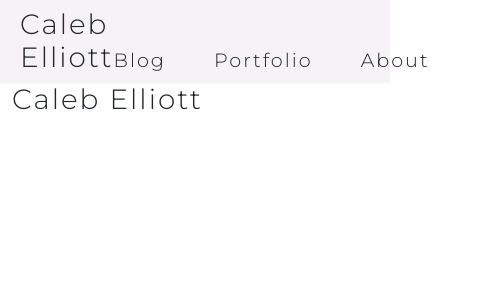
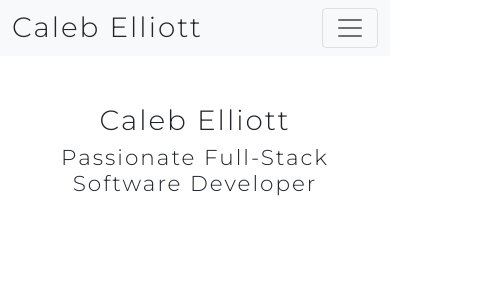
Before and after one commit to CALEBELLIOTT/caleb-elliott-blog, a React (Create React App) app: page /portfolio in a window 390 px wide. Shown: the top 300 px of the page, 478 px wide, since content can reach past the window. Built offline with nearby package versions, Linux system fonts and the light colour scheme.

Commit message:
header responsive

```diff
--- a/public/index.html
+++ b/public/index.html
@@ -20,6 +20,7 @@
     <link href="https://fonts.googleapis.com/css2?family=Montserrat:wght@300;700&display=swap" rel="stylesheet">
       <link rel="stylesheet" href="//cdn.materialdesignicons.com/5.4.55/css/materialdesignicons.min.css">
       <link href='https://cdn.jsdelivr.net/npm/bootstrap@5.0.2/dist/css/bootstrap.min.css' rel='stylesheet' integrity='sha384-EVSTQN3/azprG1Anm3QDgpJLIm9Nao0Yz1ztcQTwFspd3yD65VohhpuuCOmLASjC' crossorigin='anonymous'>
+
     <!--
       Notice the use of %PUBLIC_URL% in the tags above.
       It will be replaced with the URL of the `public` folder during the build.
@@ -44,5 +45,6 @@
       To begin the development, run `npm start` or `yarn start`.
       To create a production bundle, use `npm run build` or `yarn build`.
     -->
+    <script src="https://cdn.jsdelivr.net/npm/bootstrap@5.0.2/dist/js/bootstrap.bundle.min.js" integrity="sha384-MrcW6ZMFYlzcLA8Nl+NtUVF0sA7MsXsP1UyJoMp4YLEuNSfAP+JcXn/tWtIaxVXM" crossorigin="anonymous"></script>
   </body>
 </html>
--- a/src/components/header/Header.js
+++ b/src/components/header/Header.js
@@ -18,31 +18,56 @@
   render() {
     let categories = [{ name: 'Blog', route: '/blog' }, { name: 'Portfolio', route: '/portfolio' }, { name: 'About', route: '/about' }]
     return (
-      <div className="">
-        {/* <div className="banner-img d-flex align-items-center justify-content-end">
-          <img src="https://i0.wp.com/moneywithcaleb.com/wp-content/uploads/2021/11/logo-2.png?w=493&ssl=1" className="logo-img"></img>
-        </div> */}
+      <nav className="navbar navbar-expand-lg navbar-light bg-light">
         <div className="container-fluid">
-          <div className="row nav-background">
-            <div className="col-12">
-              <div className="d-flex p-2 align-items-end justify-content-between">
-                <Link to={'/'}>
-                  <h1 className="mb-0">Caleb Elliott</h1>
-                </Link>
-                <div className="d-flex">
-                  {categories.map((c) => {
-                    return (
-                      <div>
+          <Link to={'/'}>
+            <h1 className="mb-0">Caleb Elliott</h1>
+          </Link>
+          <button className="navbar-toggler" type="button" data-bs-toggle="collapse" data-bs-target="#navbarSupportedContent" aria-controls="navbarSupportedContent" aria-expanded="false" aria-label="Toggle navigation">
+            <span className="navbar-toggler-icon"></span>
+          </button>
+          <div className="collapse navbar-collapse" id="navbarSupportedContent">
+            <ul className="navbar-nav me-auto mb-2 mb-lg-0">
+              {
+                categories.map(c => {
+                  return (
+                    <>
+                      <li className="nav-item">
                         <Link to={c.route} className="category-text pe-5 text-dark" key={c.name}>{c.name}</Link>
-                      </div>
-                    )
-                  })}
-                </div>
-              </div>
-            </div>
+                      </li>
+                    </>
+                  )
+                })
+              }
+            </ul>
           </div>
         </div>
-      </div>
+      </nav>
+      // <div className="">
+      //   {/* <div className="banner-img d-flex align-items-center justify-content-end">
+      //     <img src="https://i0.wp.com/moneywithcaleb.com/wp-content/uploads/2021/11/logo-2.png?w=493&ssl=1" className="logo-img"></img>
+      //   </div> */}
+      //   <div className="container-fluid">
+      //     <div className="row nav-background">
+      //       <div className="col-12">
+      //         <div className="d-flex p-2 align-items-end justify-content-between">
+      //           <Link to={'/'}>
+      //             <h1 className="mb-0">Caleb Elliott</h1>
+      //           </Link>
+      //           <div className="d-flex">
+      //             {categories.map((c) => {
+      //               return (
+      //                 <div>
+      //                   <Link to={c.route} className="category-text pe-5 text-dark" key={c.name}>{c.name}</Link>
+      //                 </div>
+      //               )
+      //             })}
+      //           </div>
+      //         </div>
+      //       </div>
+      //     </div>
+      //   </div>
+      // </div>
     )
   }
 }
--- a/src/pages/portfolio/Portfolio.js
+++ b/src/pages/portfolio/Portfolio.js
@@ -6,7 +6,12 @@
     <>
       <div className="container-fluid portfolio-container">
         <div className="row">
-          <h1>Caleb Elliott</h1>
+          <div className="col-12">
+            <div className="d-flex flex-column align-items-center mt-5">
+              <h1>Caleb Elliott</h1>
+              <h4 className="text-center">Passionate Full-Stack Software Developer</h4>
+            </div>
+          </div>
         </div>
       </div>
     </>
```
